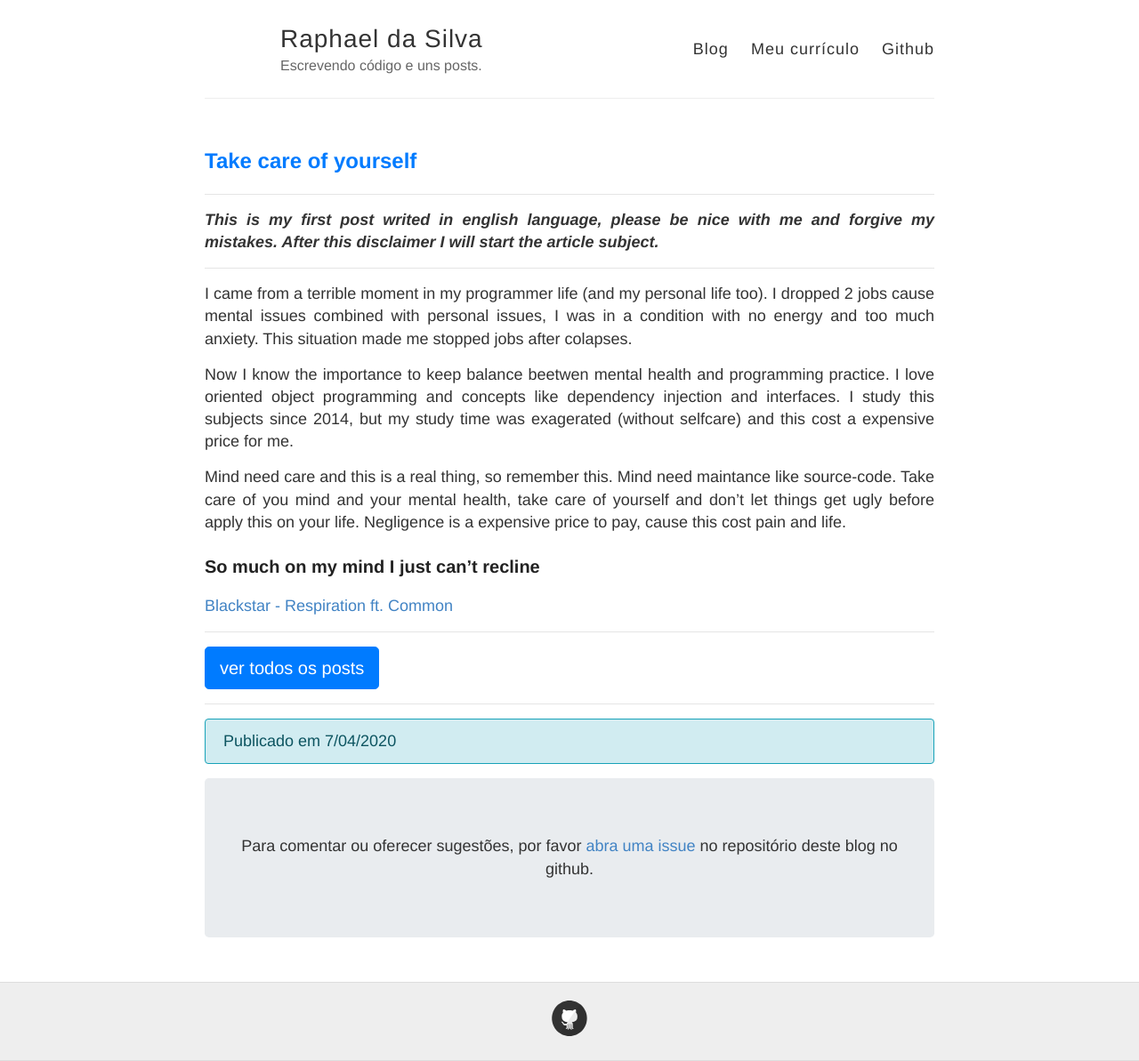
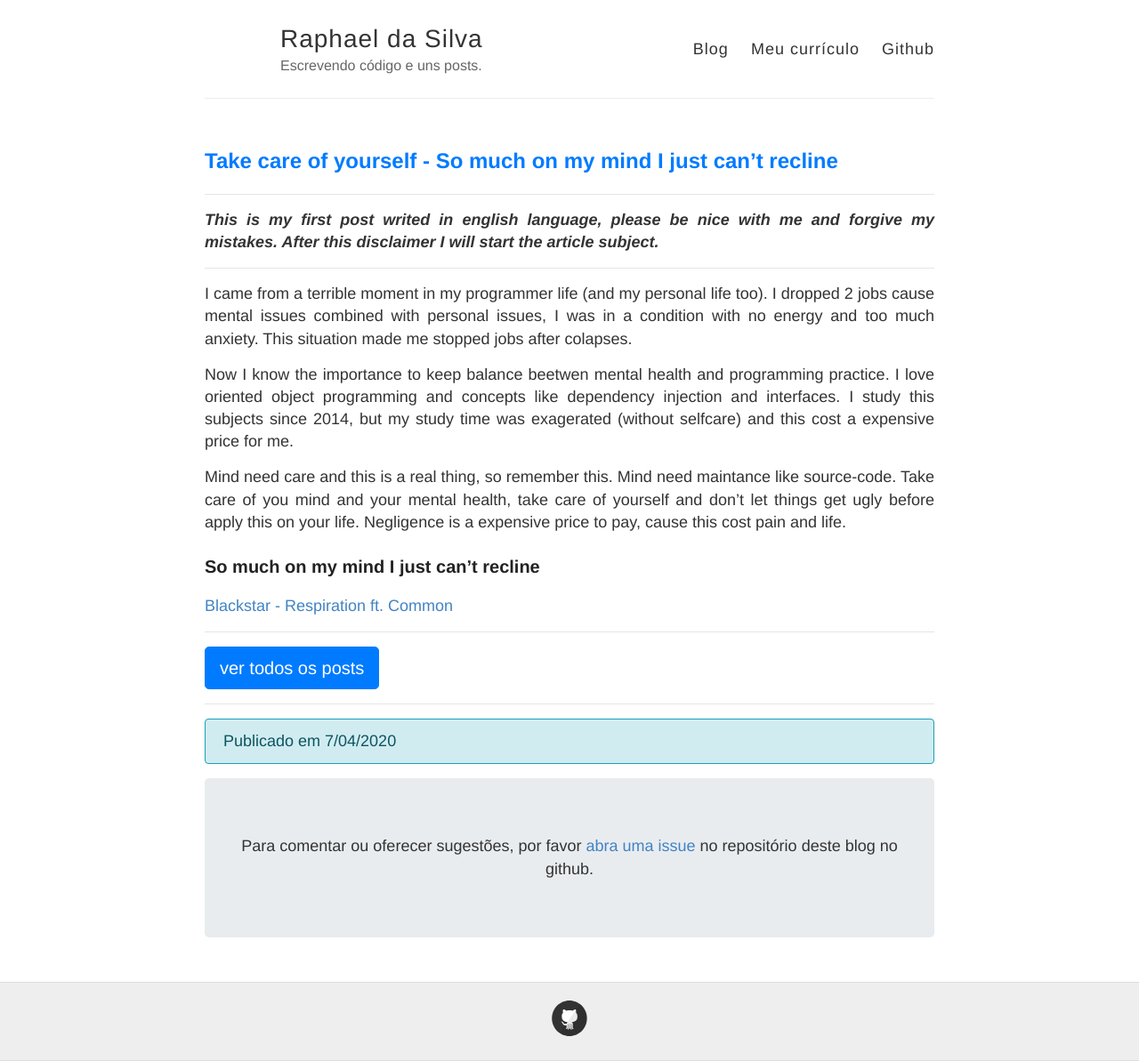
Before and after one commit to raphael-da-silva/raphael-da-silva.github.io, a Jekyll site: the page built from _posts/2020-04-07-take-care-yourself.md, in a window 1280 px wide. Shown: the whole page at 89% size. Built offline with Jekyll 4.4.1, drawn with Linux system fonts in a browser that asks for light colours; nearby versions of some CDN libraries.

Commit message:
Revisão

```diff
--- a/_posts/2020-04-07-take-care-yourself.md
+++ b/_posts/2020-04-07-take-care-yourself.md
@@ -1,6 +1,6 @@
 ---
 layout: post
-title: Take care of yourself
+title: Take care of yourself - So much on my mind I just can’t recline
 ---
 
 ***This is my first post writed in english language, please be nice with me and forgive my mistakes. After this disclaimer I will start the article subject.***
```
